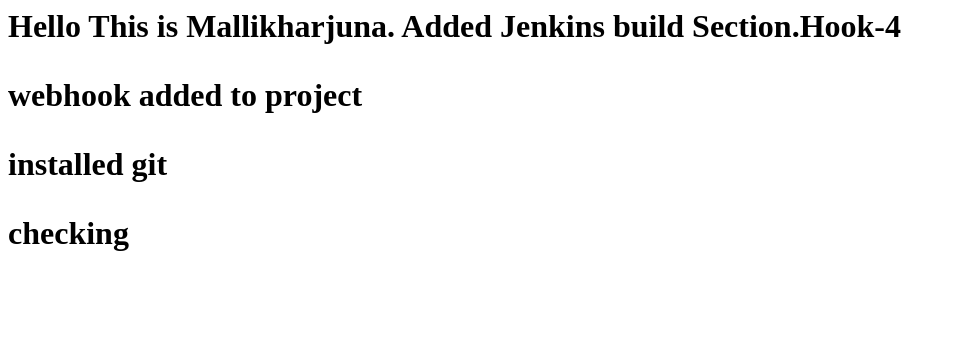
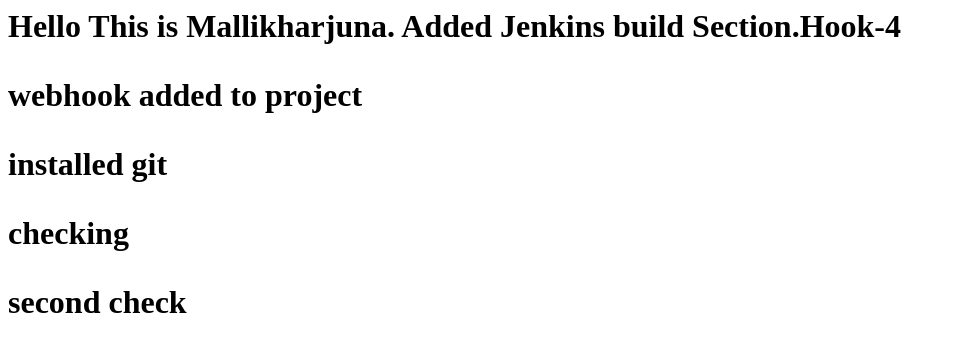
Before and after one commit to MallikarjunaRaoP/jenkins-demo, a plain HTML site: page index.html in a window 1280 px wide. Shown: the whole page, without its empty margins (0-956 px from the left). Drawn offline with Linux system fonts and the light colour scheme.

Commit message:
2nd check

```diff
--- a/index.html
+++ b/index.html
@@ -4,5 +4,6 @@
   <p>webhook added to project</p>
   <p>installed git</p>
   <p>checking</p>
+  <p>second check</p>
 </body>
 </html>
```
